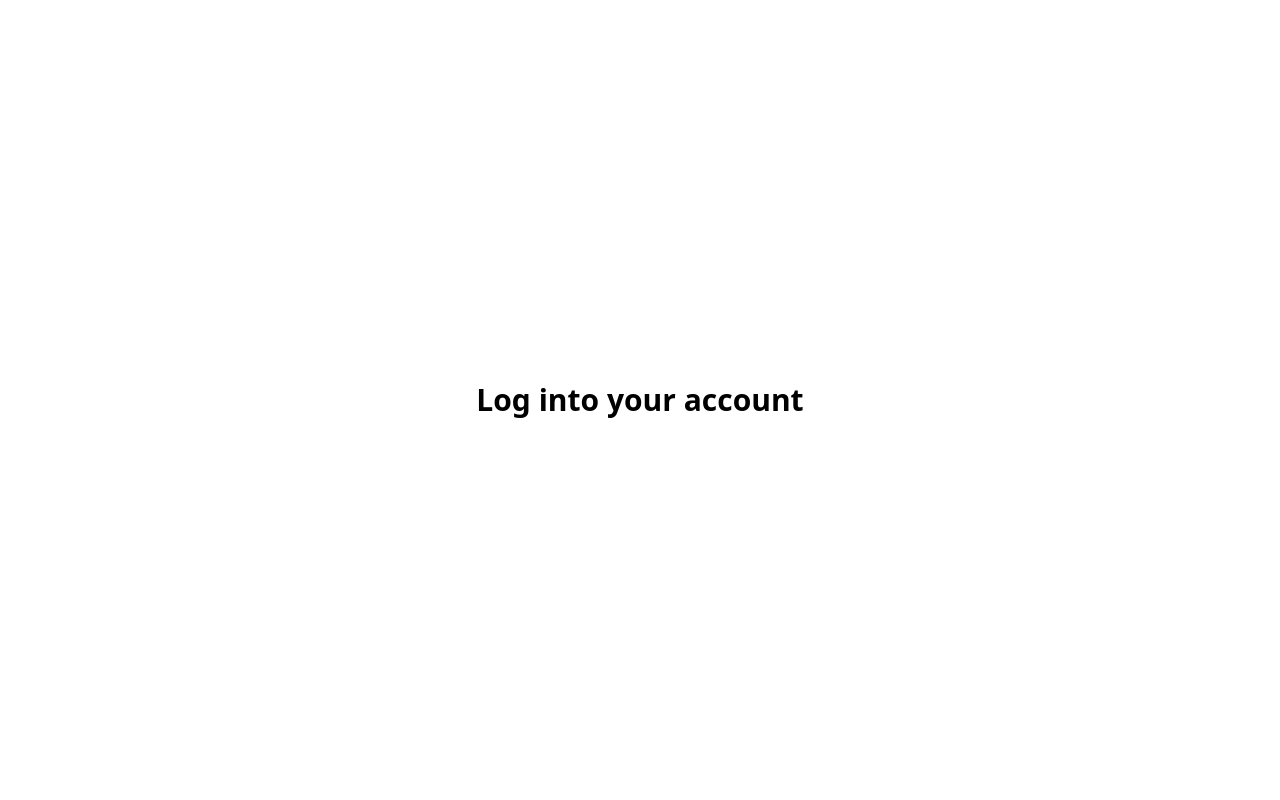
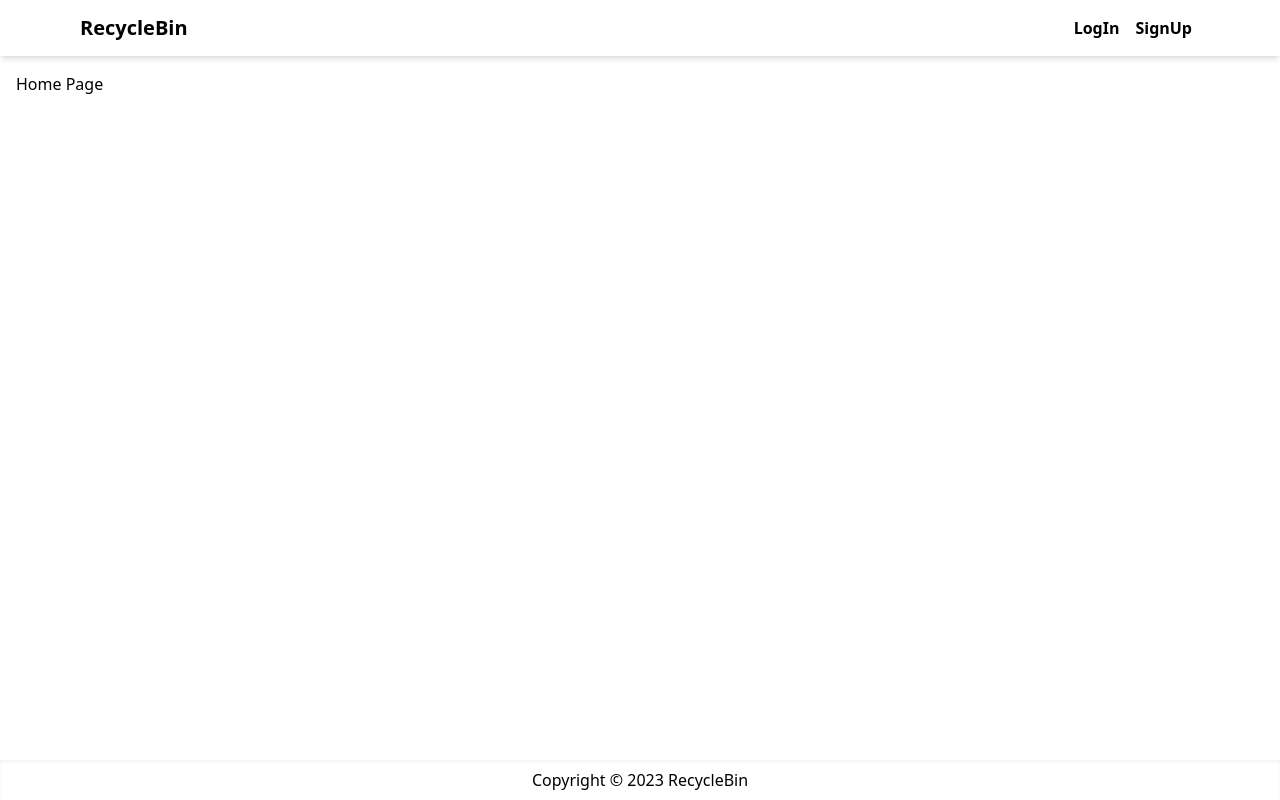
Before and after one commit to Alve-2019331050/recycle-bin-frontend, a Next.js app: page / in a window 1280 px wide. Built offline with nearby package versions, Linux system fonts and the light colour scheme.

Commit message:
created layout for homepage

```diff
--- /dev/null
+++ b/components/Layout.js
@@ -0,0 +1,30 @@
+import Head from "next/head";
+import Link from "next/link";
+
+export default function Layout({title, children}) {
+  return (
+    <>
+        <Head>
+            <title>{title? title + ' - RecycleBin' : 'RecycleBin'}</title>
+            <link rel="icon" href="/favicon.ico"/>
+        </Head>
+        <div className="flex flex-col justify-between min-h-screen">
+            <header>
+                <nav className="flex justify-between h-14 shadow-md items-center px-20">
+                    <Link href='/' className="text-xl font-bold">RecycleBin</Link>
+                    <div>
+                        <Link href='/login' className="p-2 font-bold">LogIn</Link>
+                        <Link href='/signup' className="p-2 font-bold">SignUp</Link>
+                    </div>
+                </nav>
+            </header>
+            <main className="container m-auto mt-4 px-4">
+                {children}
+            </main>
+            <footer className="flex justify-center items-center h-10 shadow-inner">
+                <p>Copyright © 2023 RecycleBin</p>
+            </footer>
+        </div>
+    </>
+  )
+}
--- a/package.json
+++ b/package.json
@@ -13,7 +13,8 @@
     "eslint-config-next": "13.4.13",
     "next": "13.4.13",
     "react": "18.2.0",
-    "react-dom": "18.2.0"
+    "react-dom": "18.2.0",
+    "react-icons": "^4.10.1"
   },
   "devDependencies": {
     "autoprefixer": "^10.4.14",
--- a/pages/index.js
+++ b/pages/index.js
@@ -1,11 +1,10 @@
+import Layout from "@/components/Layout"
+
+
 
 function index() {
   return (
-    <main className="flex flex-col items-center justify-center min-h-screen py-2">
-      <div className="flex flex-col items-center justify-center w-full flex-1 px-20 text-center font-bold text-3xl">
-        Log into your account
-      </div>
-    </main>
+    <Layout title="Home Page">Home Page</Layout>
   )
 }
 
```
Also changed, not shown: .eslintrc.json, 1 other file (tests, documents, lock files or other folders).
